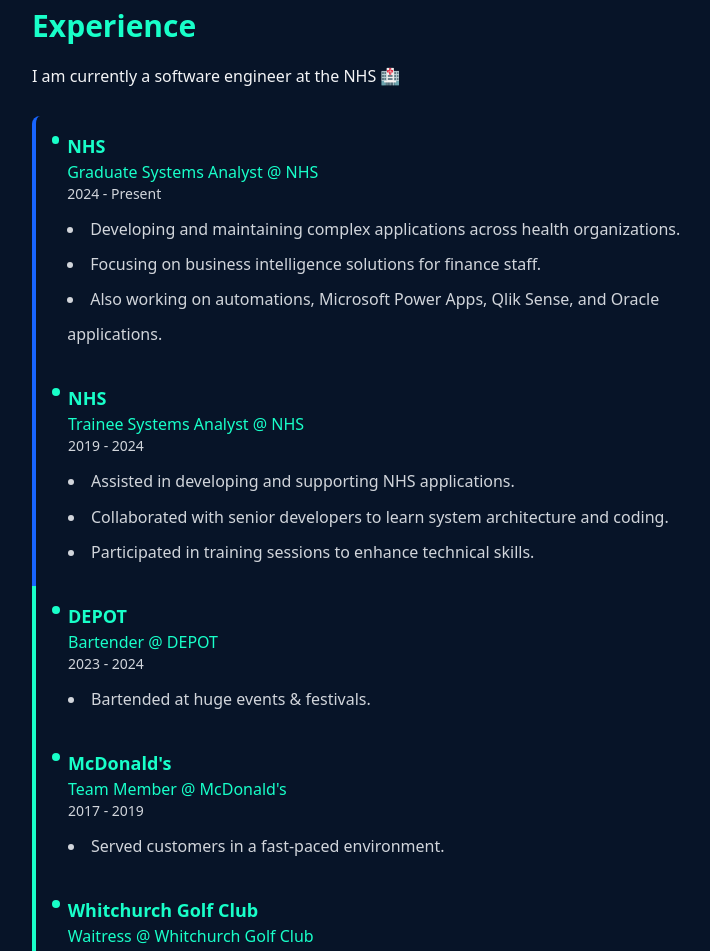
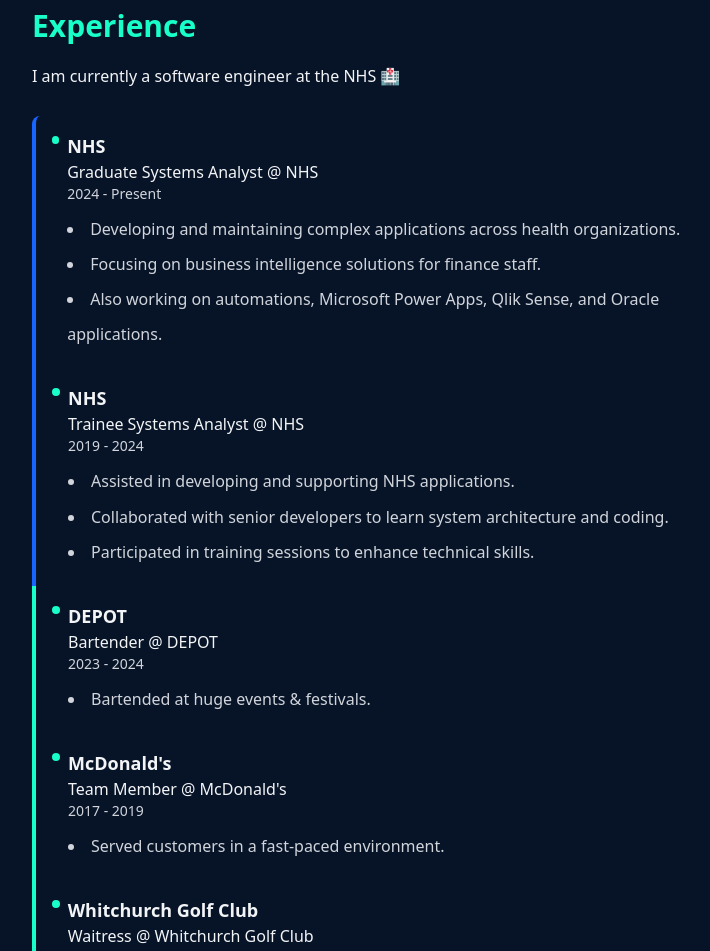
Before and after one commit to suhanpark/suhanpark.github.io, a Next.js app: page / in a window 1280 px wide. Shown: the part 1160-2111 px from the top of the page, without its empty margins (272-982 px from the left). Built offline with nearby package versions, Linux system fonts and the light colour scheme.

Commit message:
Update Experience.tsx

```diff
--- a/src/components/home/Experience.tsx
+++ b/src/components/home/Experience.tsx
@@ -10,8 +10,8 @@
         <div className="flex items-start border-l-4 border-[#1865ff] pl-4 bg-none rounded-t-lg p-4 transition-all duration-300">
           <div className="bg-[#18ffc9] h-2 w-5 md:w-2 rounded-full mt-1 mr-2"></div>
           <div className="flex-grow">
-            <h3 className="font-semibold text-lg text-[#18ffc9]">NHS</h3>
-            <p className="text-base leading-6 text-[#18ffc9]">
+            <h3 className="font-semibold text-lg ">NHS</h3>
+            <p className="text-base leading-6 ">
               Graduate Systems Analyst @ NHS
             </p>
             <p className="text-sm text-gray-300">2024 - Present</p>
@@ -35,8 +35,8 @@
         <div className="flex items-start border-l-4 border-[#1865ff] pl-4 bg-none  p-4 transition-all duration-300 mt-4">
           <div className="bg-[#18ffc9] h-2 w-5 md:w-2 rounded-full mt-1 mr-2"></div>
           <div className="flex-grow">
-            <h3 className="font-semibold text-lg text-[#18ffc9]">NHS</h3>
-            <p className="text-base leading-6 text-[#18ffc9]">
+            <h3 className="font-semibold text-lg ">NHS</h3>
+            <p className="text-base leading-6 ">
               Trainee Systems Analyst @ NHS
             </p>
             <p className="text-sm text-gray-300">2019 - 2024</p>
@@ -57,10 +57,8 @@
         <div className="flex items-start border-l-4  border-[#18ffc9] pl-4 bg-none  p-4 transition-all duration-300 ">
           <div className="bg-[#18ffc9] h-2 w-[0.6rem] md:w-2 rounded-full mt-1 mr-2"></div>
           <div className="flex-grow">
-            <h3 className="font-semibold text-lg text-[#18ffc9]">DEPOT</h3>
-            <p className="text-base leading-6 text-[#18ffc9]">
-              Bartender @ DEPOT
-            </p>
+            <h3 className="font-semibold text-lg ">DEPOT</h3>
+            <p className="text-base leading-6 ">Bartender @ DEPOT</p>
             <p className="text-sm text-gray-300">2023 - 2024</p>
             <ul className="list-disc list-inside mt-2 text-gray-300">
               <li>Bartended at huge events & festivals.</li>
@@ -71,10 +69,8 @@
         <div className="flex items-start border-l-4  border-[#18ffc9] pl-4 bg-none p-4 transition-all duration-300 ">
           <div className="bg-[#18ffc9] h-2 w-[0.8rem] md:w-2 rounded-full mt-1 mr-2"></div>
           <div className="flex-grow">
-            <h3 className="font-semibold text-lg text-[#18ffc9]">
-              McDonald&apos;s
-            </h3>
-            <p className="text-base leading-6 text-[#18ffc9]">
+            <h3 className="font-semibold text-lg ">McDonald&apos;s</h3>
+            <p className="text-base leading-6 ">
               Team Member @ McDonald&apos;s
             </p>
             <p className="text-sm text-gray-300">2017 - 2019</p>
@@ -87,10 +83,8 @@
         <div className="flex items-start border-l-4  border-[#18ffc9] pl-4 bg-none rounded-b-lg p-4 transition-all duration-300 ">
           <div className="bg-[#18ffc9] h-2 w-[1.3rem] md:w-2 rounded-full mt-1 mr-2"></div>
           <div className="flex-grow">
-            <h3 className="font-semibold text-lg text-[#18ffc9]">
-              Whitchurch Golf Club
-            </h3>
-            <p className="text-base leading-6 text-[#18ffc9]">
+            <h3 className="font-semibold text-lg ">Whitchurch Golf Club</h3>
+            <p className="text-base leading-6 ">
               Waitress @ Whitchurch Golf Club
             </p>
             <p className="text-sm text-gray-300">2016 - 2017</p>
```
